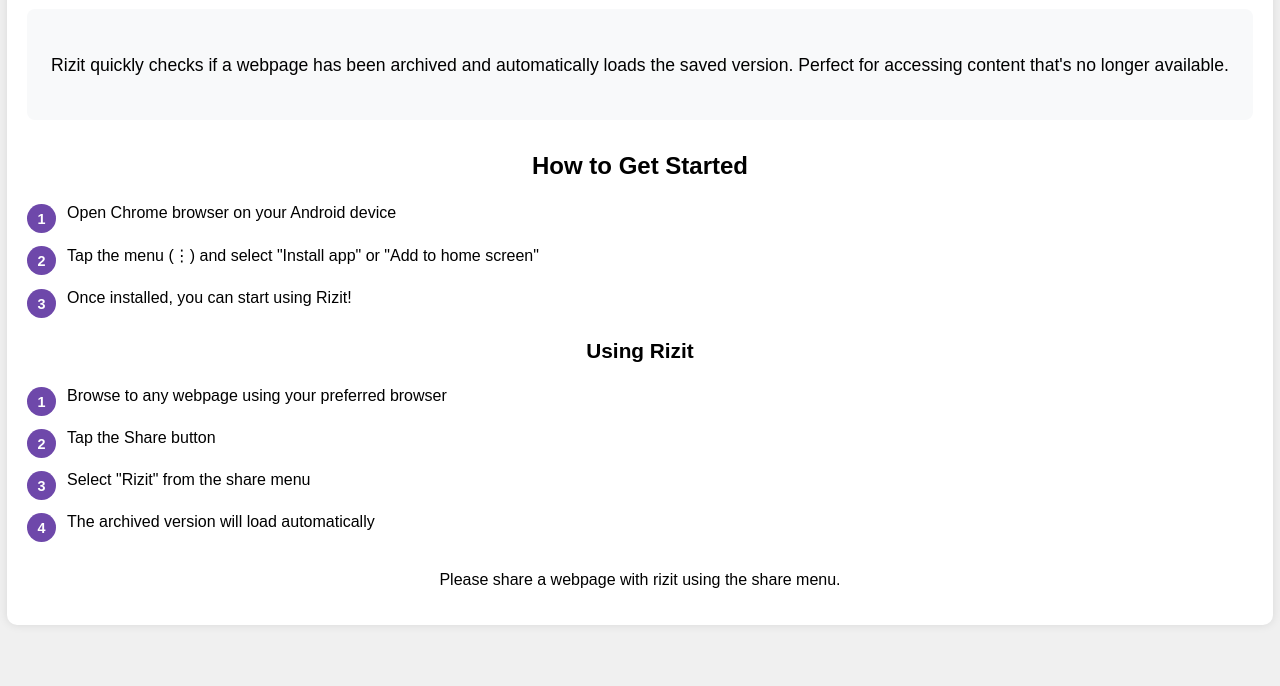
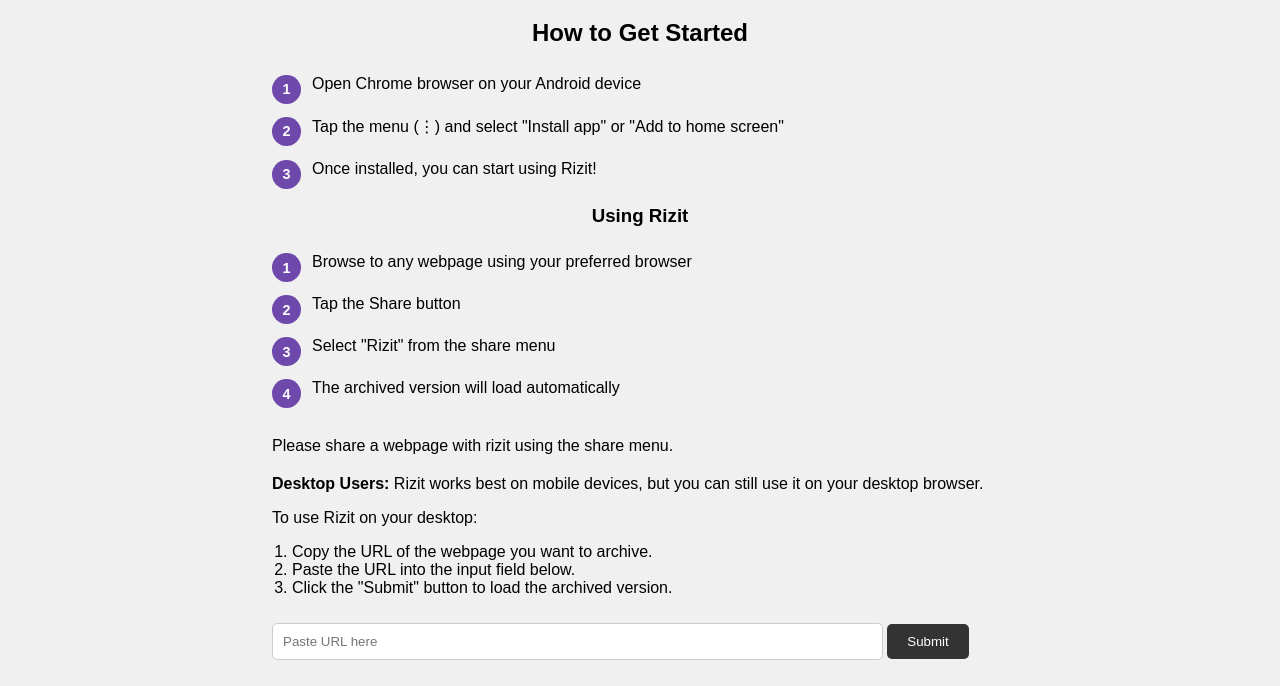
Before and after one commit to rdmay20/rizit, a plain HTML site: page index.html in a window 1280 px wide. Shown: the part 134-820 px from the top of the page. Drawn offline with Linux system fonts and the light colour scheme.

Commit message:
v10.1 Desktop

```diff
--- a/app.js
+++ b/app.js
@@ -6,6 +6,11 @@ document.addEventListener('DOMContentLoaded', () => {
   const urlInput = document.getElementById('urlInput');
   const submitUrl = document.getElementById('submitUrl');
   const sharePrompt = document.getElementById('sharePrompt');
+  const desktopInstructions = document.getElementById('desktop-instructions');
+  const isDesktop = window.innerWidth > 768; // Adjust width as needed for desktop detection
+  if (isDesktop) {
+    desktopInstructions.classList.remove('hidden');
+  }
 
   // Detect iOS
   const isIOS = /iPad|iPhone|iPod/.test(navigator.userAgent) && !window.MSStream;
@@ -154,6 +159,16 @@ document.addEventListener('DOMContentLoaded', () => {
     status.textContent = 'Please share a webpage with rizit using the share menu.';
   }
 
+    // Handle manual URL submission for desktop
+    desktopSubmitUrl.addEventListener('click', () => {
+      const url = desktopUrlInput.value.trim();
+      if (url) {
+        handleSharedUrl(url);
+      } else {
+        showError('Please enter a valid URL.');
+      }
+    });
+
   // Handle manual URL submission
   submitUrl.addEventListener('click', () => {
     const url = urlInput.value.trim();
--- a/index.html
+++ b/index.html
@@ -6,16 +6,16 @@
   <title>rizit</title>
   <link rel="manifest" href="manifest.json">
   <link rel="stylesheet" href="styles.css">
-  <meta name="apple-mobile-web-app-capable"="yes">
-  <meta name="apple-mobile-web-app-status-bar-style"="black">
+  <meta name="apple-mobile-web-app-capable" content="yes">
+  <meta name="apple-mobile-web-app-status-bar-style" content="black">
 </head>
 <body>
   <div class="container">
-    <h1>rizit - v2.0</h1>
+    <h1>rizit</h1>
 
     <!-- App Description -->
-    <div class="app-summary">
-      <p>Rizit quickly checks if a webpage has been archived and automatically loads the saved version. Perfect for accessing content that's no longer available.</p>
+    <div class="instructions">
+      <p>Rizit quickly checks if a webpage has been archived and automatically loads the saved version in a new tab.</p>
     </div>
 
     <!-- Main Instructions -->
@@ -41,12 +41,24 @@
 
     <!-- iOS specific instructions -->
     <div id="ios-instructions" class="hidden">
-      <p><strong>iOS Users:</strong> Tap the button below to share a webpage with rizit:</p>
-      <button id="sharePrompt">Share a Webpage</button>
-      <p>Or paste the URL manually:</p>
+      <p><strong>iOS Users:</strong> Sadly Apple doesn’t allow progressive web apps to appear on the share list.</p>
+      <p>Please paste the URL manually:</p>
       <input type="text" id="urlInput" placeholder="Paste URL here">
       <button id="submitUrl">Submit</button>
     </div>
+
+    <!-- Desktop specific instructions -->
+<div id="desktop-instructions" class="hidden">
+  <p><strong>Desktop Users:</strong> Rizit works best on mobile devices, but you can still use it on your desktop browser.</p>
+  <p>To use Rizit on your desktop:</p>
+  <ol>
+    <li>Copy the URL of the webpage you want to archive.</li>
+    <li>Paste the URL into the input field below.</li>
+    <li>Click the "Submit" button to load the archived version.</li>
+  </ol>
+  <input type="text" id="desktopUrlInput" placeholder="Paste URL here">
+  <button id="desktopSubmitUrl">Submit</button>
+</div>
 
     <div id="toast" class="toast hidden">Link has been copied to your clipboard</div>
   </div>
--- a/styles.css
+++ b/styles.css
@@ -4,17 +4,36 @@ body {
   padding: 0;
   display: flex;
   justify-content: center;
-  align-items: center;
+  align-items: flex-start; /* Align content to the top */
   height: 100vh;
   background-color: #f0f0f0;
+  overflow-y: auto; /* Enable scrolling for smaller screens */
 }
 
 .container {
+  padding: 1rem;
+  margin: 0 auto;
+  max-width: 768px;
+  min-height: 100vh;
+  box-sizing: border-box; /* Ensure padding doesn't affect width */
+}
+
+.header-section {
+  padding-top: 2rem; /* Add space at the top */
+  margin-bottom: 2rem;
   text-align: center;
-  padding: 20px;
-  background: white;
-  border-radius: 10px;
-  box-shadow: 0 0 10px rgba(0,0,0,0.1);
+}
+
+h1 {
+  font-size: 2rem;
+  margin: 0 0 1rem 0;
+}
+
+.app-description {
+  font-size: 1rem;
+  line-height: 1.5;
+  margin: 0 auto;
+  max-width: 600px;
 }
 
 .toast {
@@ -34,7 +53,7 @@ body {
   opacity: 1;
 }
 
-.error {
+#error {
   background: #ff4444;
   color: white;
   padding: 10px;
@@ -56,10 +75,27 @@ body {
   padding-left: 20px;
 }
 
+#desktop-instructions {
+  margin-top: 20px;
+  text-align: left;
+}
+
+#desktop-instructions ol {
+  padding-left: 20px;
+}
+
 #urlInput {
   padding: 10px;
   width: 80%;
   margin: 10px 0;
+}
+
+#desktopUrlInput {
+  padding: 10px;
+  width: 80%;
+  margin: 10px 0;
+  border: 1px solid #ccc;
+  border-radius: 5px;
 }
 
 #submitUrl {
@@ -71,7 +107,20 @@ body {
   cursor: pointer;
 }
 
+#desktopSubmitUrl {
+  padding: 10px 20px;
+  background-color: #333;
+  color: white;
+  border: none;
+  border-radius: 5px;
+  cursor: pointer;
+}
+
 #submitUrl:hover {
+  background-color: #555;
+}
+
+#desktopSubmitUrl:hover {
   background-color: #555;
 }
 
@@ -104,15 +153,7 @@ body {
   text-align: left;
 }
 
-.instructions h2 {
-  font-size: 1.5rem;
-  margin-bottom: 1rem;
-  text-align: center;
-}
-
-.instructions h3 {
-  font-size: 1.3rem;
-  margin: 1.5rem 0 1rem;
+.instructions h2, .instructions h3 {
   text-align: center;
 }
 
--- a/sw.js
+++ b/sw.js
@@ -1,5 +1,5 @@
 // Use a versioned cache name to ensure updates are reflected
-const CACHE_VERSION = 'v3'; // Increment this version when you make changes
+const CACHE_VERSION = 'v10.1'; // Increment this version when you make changes
 const CACHE_NAME = `rizit-cache-${CACHE_VERSION}`;
 const urlsToCache = [
   '/',
```
